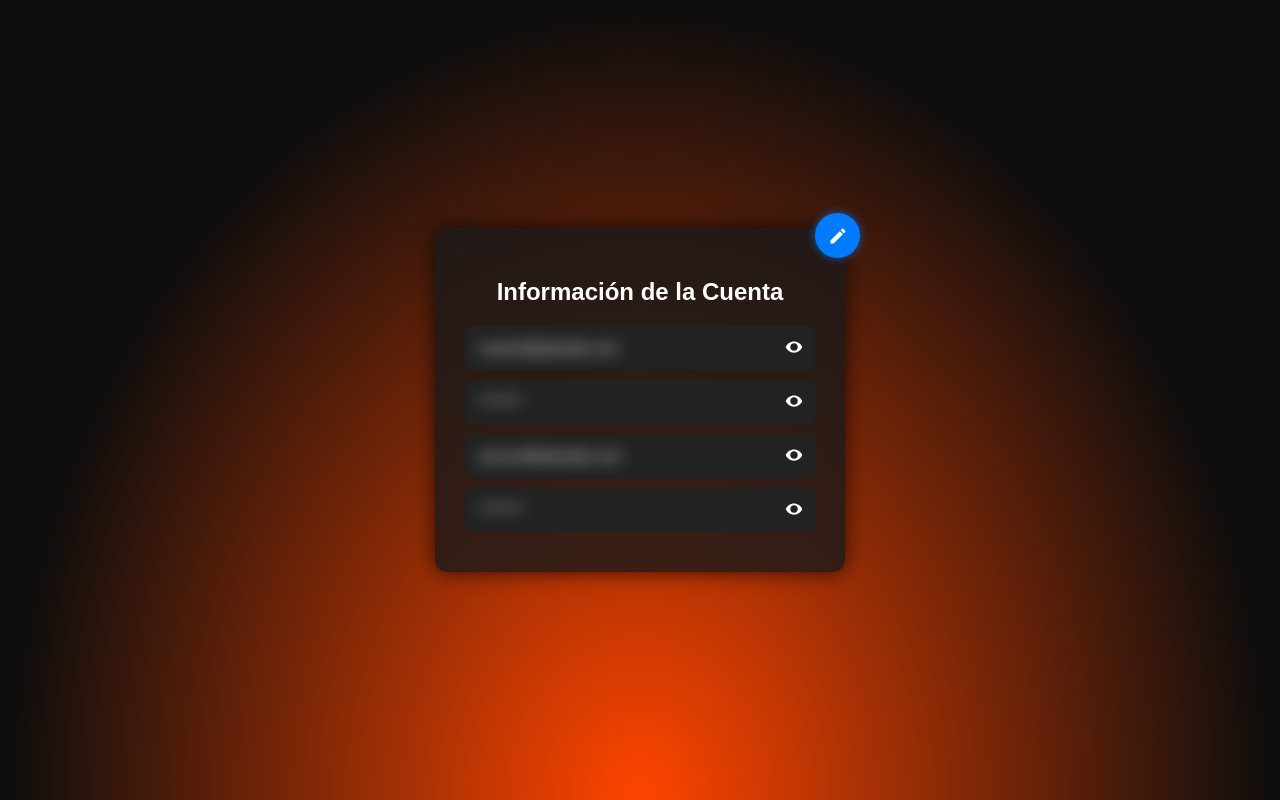
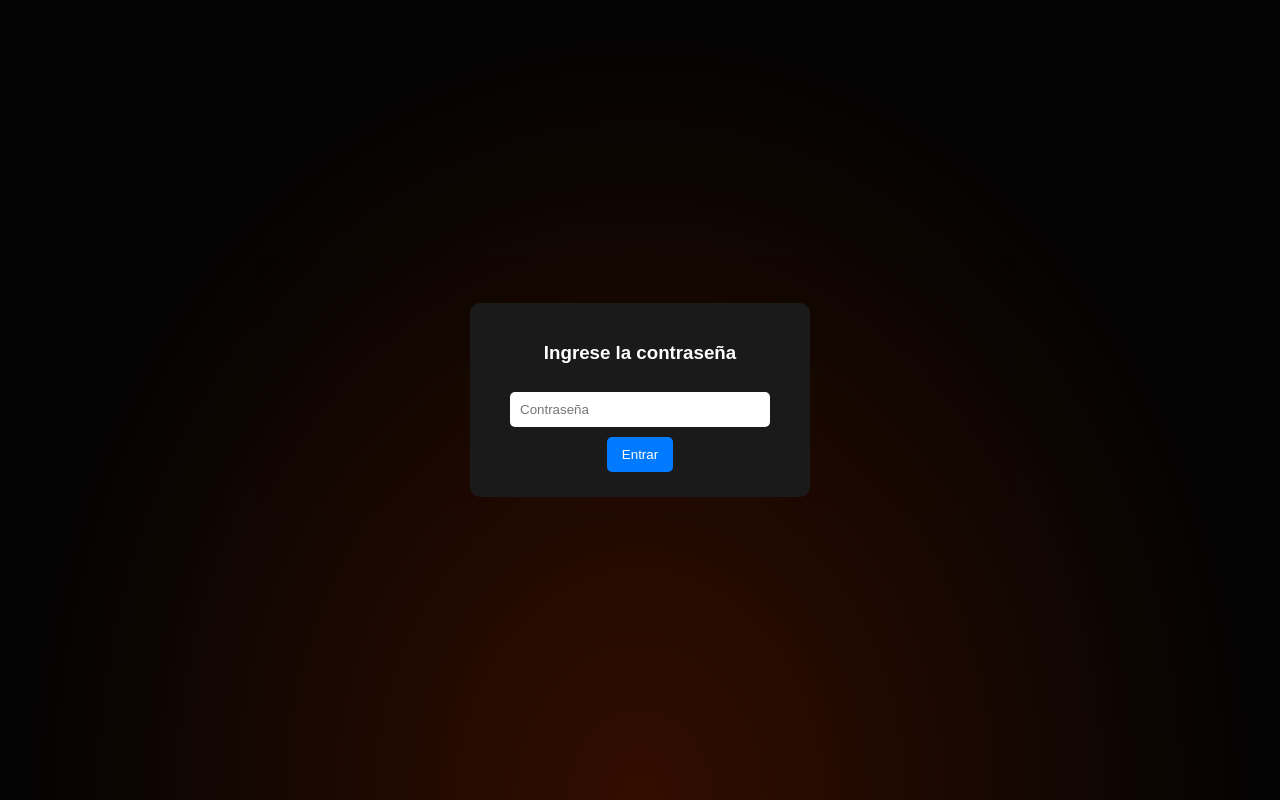
Before and after one commit to Sakro417/infoo, a plain HTML site: page index.html in a window 1280 px wide. Drawn offline with Linux system fonts and the light colour scheme.

Commit message:
Update index.html

```diff
--- a/index.html
+++ b/index.html
@@ -5,7 +5,6 @@
   <meta name="viewport" content="width=device-width, initial-scale=1" />
   <title>Información de Cuenta</title>
   <style>
-    /* Fondo negro para mejor contraste */
     body {
       margin: 0;
       padding: 0;
@@ -17,11 +16,7 @@
       justify-content: center;
       align-items: center;
       background: radial-gradient(ellipse at bottom, #ff4500 0%, #0d0d0d 70%);
-      position: relative;
-      z-index: 0;
     }
-
-    /* Contenedor principal */
     .container {
       background: #1a1a1acc;
       padding: 30px;
@@ -29,16 +24,12 @@
       text-align: center;
       width: 350px;
       box-shadow: 0 0 20px rgba(0,0,0,0.7);
-      position: relative;
-      z-index: 1;
       backdrop-filter: blur(8px);
     }
-
     h2 {
       margin-bottom: 20px;
       font-size: 24px;
     }
-
     .field {
       background: #222;
       padding: 12px;
@@ -49,24 +40,18 @@
       align-items: center;
       position: relative;
     }
-
     .blurred {
       filter: blur(8px);
       user-select: none;
       transition: filter 0.5s ease;
     }
-
     .eye-icon {
       width: 20px;
       height: 20px;
       cursor: pointer;
       margin-left: 10px;
     }
-
-    .eye-icon svg {
-      fill: white;
-    }
-
+    .eye-icon svg { fill: white; }
     .edit-btn {
       position: absolute;
       top: -15px;
@@ -83,17 +68,8 @@
       box-shadow: 0 0 8px rgba(0, 123, 255, 0.7);
       transition: background 0.3s;
     }
-
-    .edit-btn svg {
-      width: 20px;
-      height: 20px;
-      fill: white;
-    }
-
-    .edit-btn.save {
-      background: #28a745;
-    }
-
+    .edit-btn svg { width: 20px; height: 20px; fill: white; }
+    .edit-btn.save { background: #28a745; }
     .field input {
       background: transparent;
       border: none;
@@ -102,16 +78,60 @@
       font-size: 14px;
       text-align: left;
     }
-
     .field input:disabled {
       color: white;
       background: transparent;
       border: none;
     }
+    /* Modal */
+    .modal {
+      position: fixed;
+      top: 0; left: 0;
+      width: 100%; height: 100%;
+      background: rgba(0,0,0,0.8);
+      display: flex;
+      justify-content: center;
+      align-items: center;
+      z-index: 10;
+    }
+    .modal-content {
+      background: #1a1a1a;
+      padding: 20px;
+      border-radius: 10px;
+      text-align: center;
+      width: 300px;
+    }
+    .modal-content input {
+      padding: 10px;
+      width: 80%;
+      margin-top: 10px;
+      border: none;
+      border-radius: 5px;
+    }
+    .modal-content button {
+      padding: 10px 15px;
+      margin-top: 10px;
+      background: #007bff;
+      color: white;
+      border: none;
+      border-radius: 5px;
+      cursor: pointer;
+    }
+    .error { color: red; font-size: 14px; margin-top: 5px; }
   </style>
 </head>
 <body>
-  <div class="container" id="info-container">
+  <!-- Modal de verificación -->
+  <div class="modal" id="passwordModal">
+    <div class="modal-content">
+      <h3>Ingrese la contraseña</h3>
+      <input type="password" id="passwordInput" placeholder="Contraseña">
+      <button id="passwordSubmit">Entrar</button>
+      <div class="error" id="errorMsg"></div>
+    </div>
+  </div>
+
+  <div class="container" id="info-container" style="display:none;">
     <button class="edit-btn" id="editToggle">
       <svg viewBox="0 0 24 24"><path d="M3 17.25V21h3.75L17.81 9.94l-3.75-3.75L3 17.25zM20.71 7.04a1.003 1.003 0 0 0 0-1.42l-2.34-2.34a1.003 1.003 0 0 0-1.42 0l-1.83 1.83 3.75 3.75 1.84-1.82z"/></svg>
     </button>
@@ -140,24 +160,39 @@
   </div>
 
   <script>
+    const PASSWORD_CORRECTA = "123";
+
+    const passwordModal = document.getElementById('passwordModal');
+    const passwordInput = document.getElementById('passwordInput');
+    const passwordSubmit = document.getElementById('passwordSubmit');
+    const errorMsg = document.getElementById('errorMsg');
+    const infoContainer = document.getElementById('info-container');
+
+    passwordSubmit.addEventListener('click', () => {
+      if (passwordInput.value === PASSWORD_CORRECTA) {
+        passwordModal.style.display = 'none';
+        infoContainer.style.display = 'block';
+      } else {
+        errorMsg.textContent = "Contraseña incorrecta";
+        passwordInput.value = '';
+      }
+    });
+
     const eyeIcons = document.querySelectorAll('.eye-icon');
     const editToggle = document.getElementById('editToggle');
     const inputs = document.querySelectorAll('.field input');
 
     let editMode = false;
 
-    // Mostrar campos temporalmente
     eyeIcons.forEach(icon => {
       icon.addEventListener('click', () => {
         const targetId = icon.dataset.target;
         const targetElement = document.getElementById(targetId);
-
         targetElement.classList.remove('blurred');
         setTimeout(() => targetElement.classList.add('blurred'), 10000);
       });
     });
 
-    // Activar edición
     editToggle.addEventListener('click', () => {
       editMode = !editMode;
       editToggle.classList.toggle('save', editMode);
@@ -171,7 +206,7 @@
       inputs.forEach(input => {
         input.disabled = !editMode;
         if (!editMode) {
-          localStorage.setItem(input.id, input.value); // Guardar cambios
+          localStorage.setItem(input.id, input.value);
           input.classList.add('blurred');
         } else {
           input.classList.remove('blurred');
@@ -179,7 +214,6 @@
       });
     });
 
-    // Cargar datos guardados
     window.addEventListener('load', () => {
       inputs.forEach(input => {
         const savedValue = localStorage.getItem(input.id);
```
